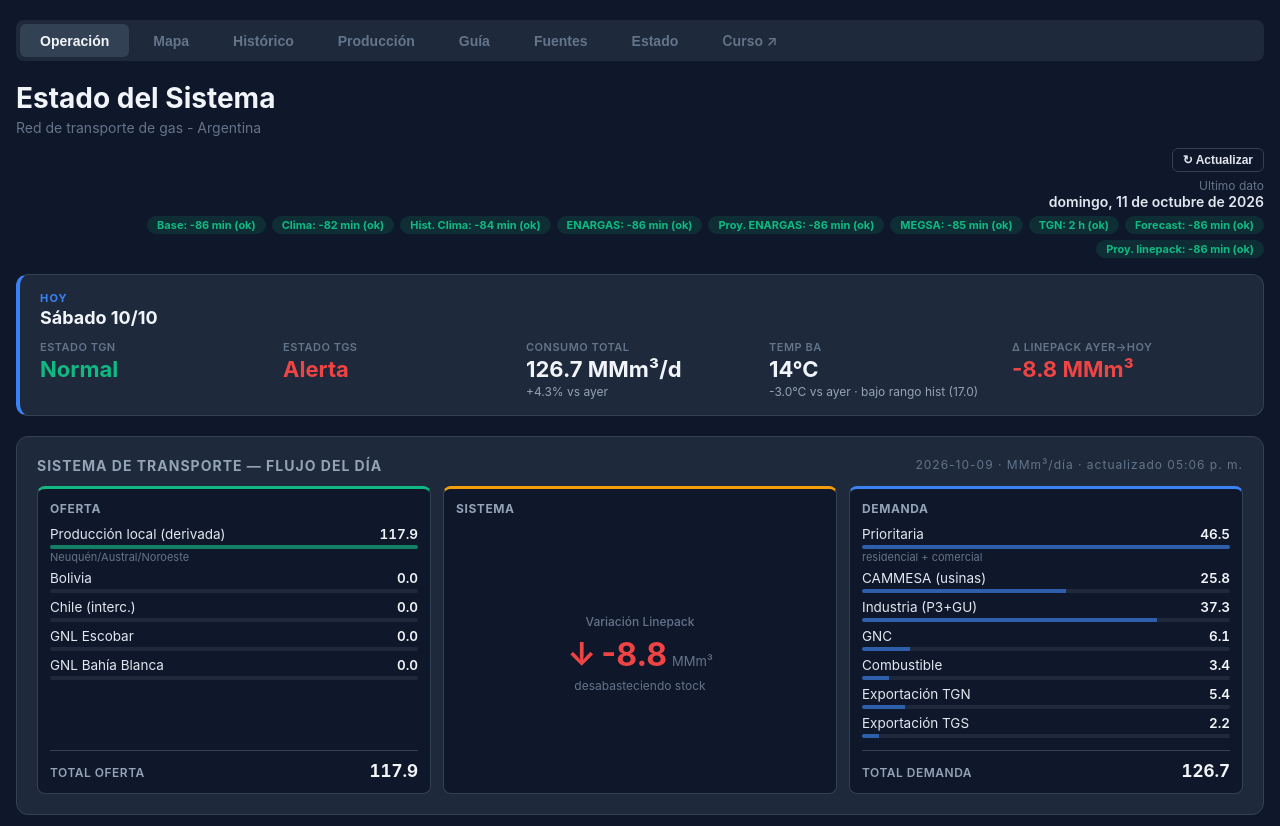
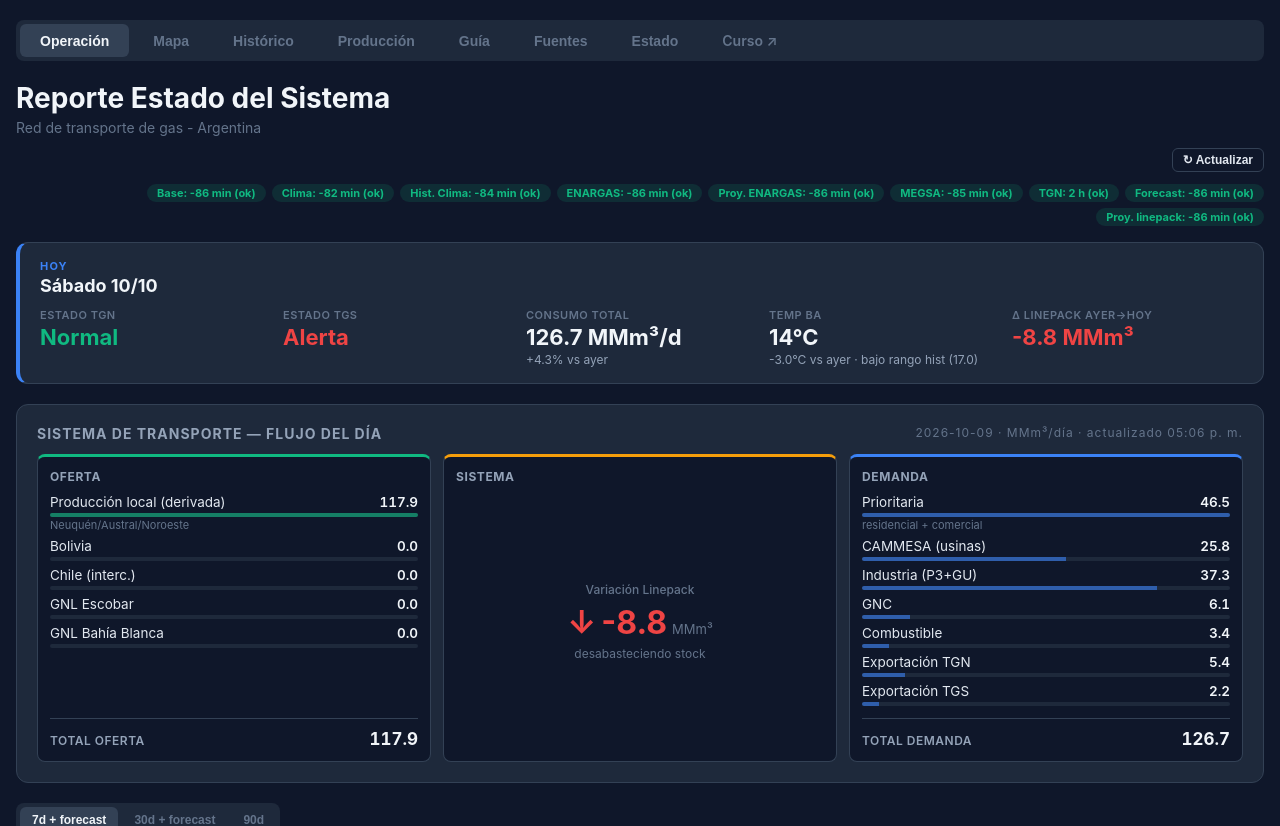
Before and after one commit to RodrigoManassero/estado-sistema-gas-rodrigo, a React (Vite) app: page / in a window 1280 px wide. Shown: the top 826 px of the page. Built offline with nearby package versions, Linux system fonts and the light colour scheme.

Commit message:
Add optional title prop to Header component
Added optional title prop to Header component and updated default title.

```diff
--- a/src/components/Header.tsx
+++ b/src/components/Header.tsx
@@ -7,20 +7,12 @@ interface FreshnessItem {
 }
 
 interface Props {
+  title?: string
   lastDate?: string
   freshness?: FreshnessItem[]
 }
 
-export default function Header({ lastDate, freshness = [] }: Props) {
-  const formatted = lastDate
-    ? new Date(lastDate + 'T12:00:00').toLocaleDateString('es-AR', {
-        weekday: 'long',
-        day: 'numeric',
-        month: 'long',
-        year: 'numeric',
-      })
-    : '...'
-
+export default function Header({ title = 'Reporte Estado del Sistema', freshness = [] }: Props) {
   return (
     <div
       style={{
@@ -34,7 +26,7 @@ export default function Header({ lastDate, freshness = [] }: Props) {
     >
       <div>
         <h1 style={{ fontSize: 'clamp(20px, 3.5vw, 28px)', fontWeight: 700, color: colors.textPrimary }}>
-          Estado del Sistema
+          {title}
         </h1>
         <p style={{ color: colors.textDim, fontSize: 14, marginTop: 4 }}>
           Red de transporte de gas - Argentina
@@ -58,8 +50,6 @@ export default function Header({ lastDate, freshness = [] }: Props) {
         >
           ↻ Actualizar
         </button>
-        <p style={{ color: colors.textDim, fontSize: 12 }}>Ultimo dato</p>
-        <p style={{ color: colors.textSecondary, fontSize: 14, fontWeight: 600 }}>{formatted}</p>
         {freshness.length > 0 && (
           <div style={{ display: 'flex', flexWrap: 'wrap', gap: 6, marginTop: 6, justifyContent: 'flex-end' }}>
             {freshness.map((f) => (
```
